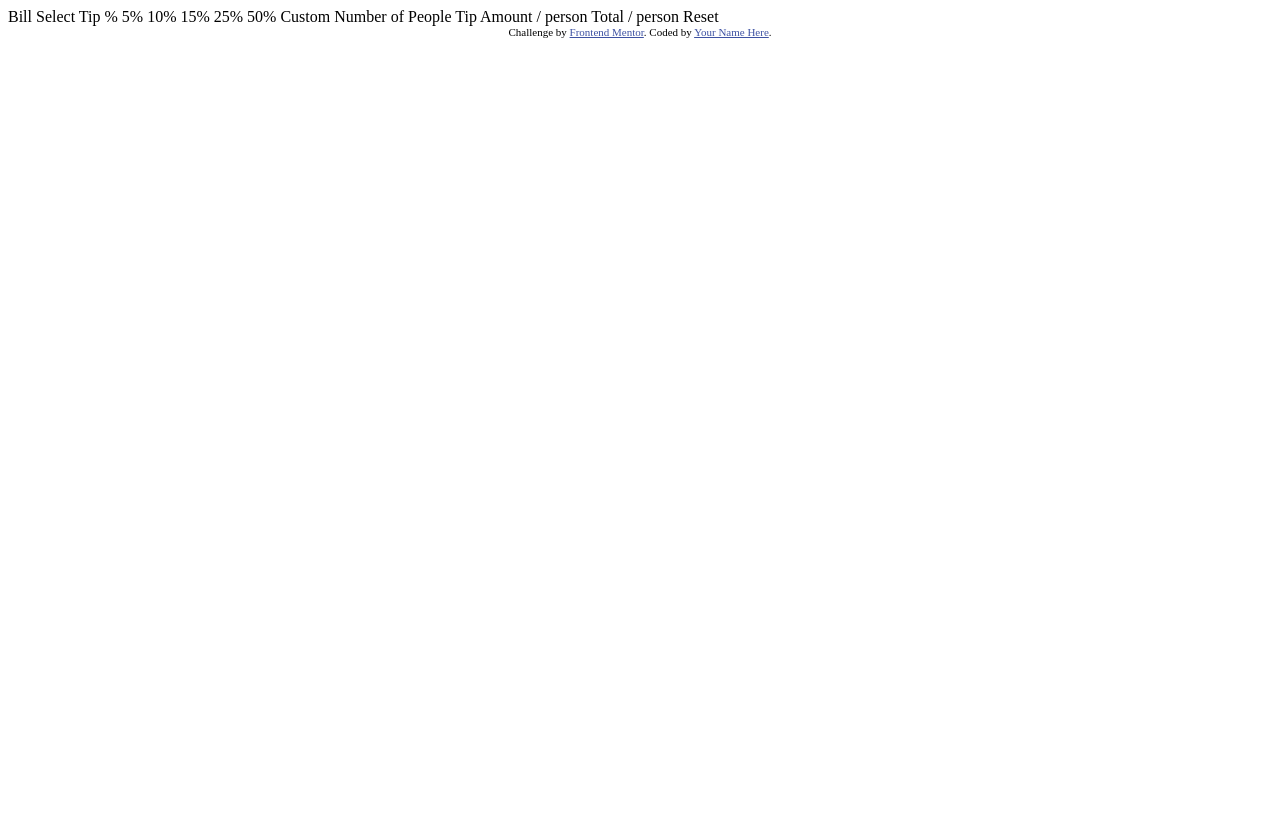
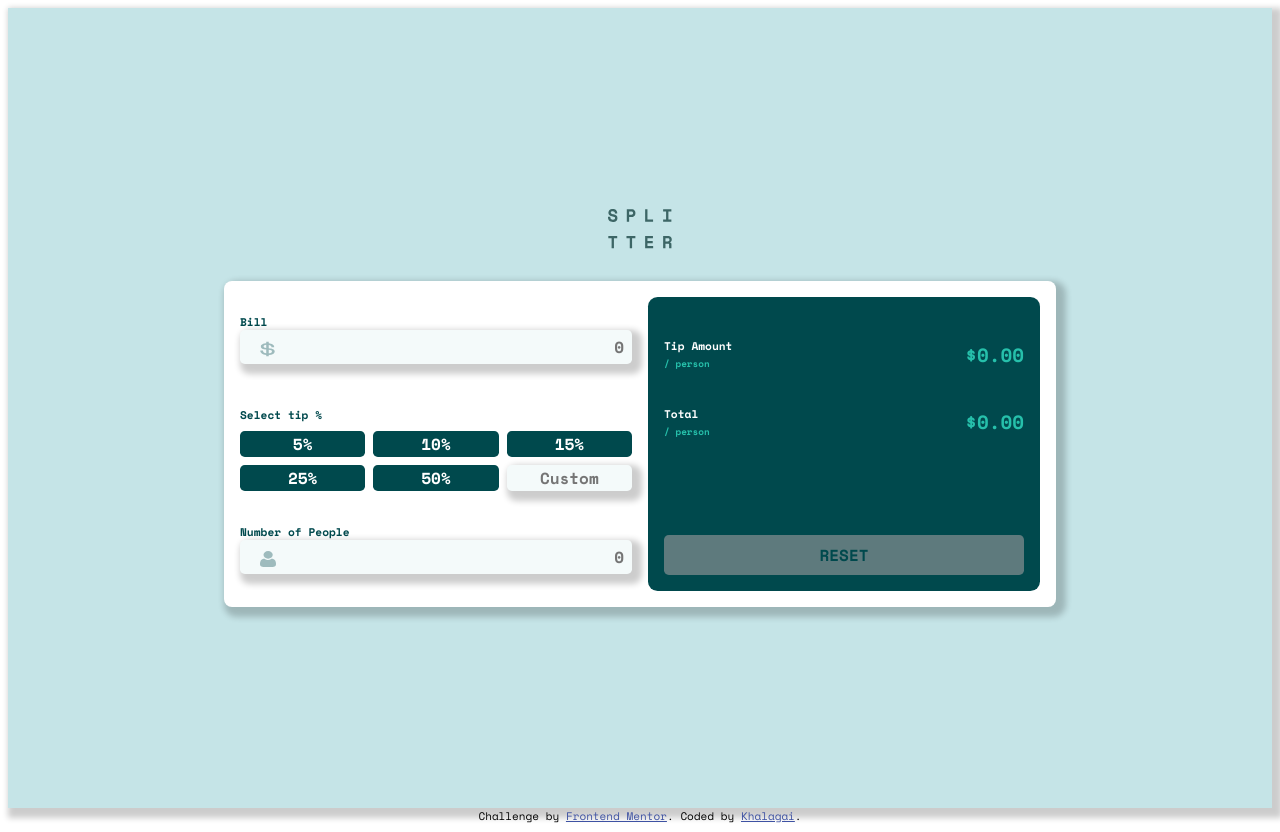
Before and after one commit to khalagai/Tip-Calculator-App, a plain HTML site: page index.html in a window 1280 px wide. Before the commit the page ends 800 px from the top, so only its background shows below. Drawn offline with nearby package versions, Linux system fonts and the light colour scheme.

Commit message:
Add files via upload

```diff
--- a/index.html
+++ b/index.html
@@ -2,43 +2,60 @@
 <html lang="en">
 <head>
   <meta charset="UTF-8">
-  <meta name="viewport" content="width=device-width, initial-scale=1.0"> <!-- displays site properly based on user's device -->
-
+  <meta name="viewport" content="width=device-width, initial-scale=1.0">
   <link rel="icon" type="image/png" sizes="32x32" href="./images/favicon-32x32.png">
-
+  <link rel="preconnect" href="https://fonts.googleapis.com">
+  <link rel="preconnect" href="https://fonts.gstatic.com" crossorigin>
+  <link href="https://fonts.googleapis.com/css2?family=Space+Mono:ital,wght@0,400;0,700;1,400;1,700&display=swap" rel="stylesheet">
+  <link rel="stylesheet" href="./styles.css">
   <title>Frontend Mentor | Tip calculator app</title>
-
-  <!-- Feel free to remove these styles or customise in your own stylesheet 👍 -->
-  <style>
-    .attribution { font-size: 11px; text-align: center; }
-    .attribution a { color: hsl(228, 45%, 44%); }
-  </style>
 </head>
 <body>
-
-  Bill
-
-  Select Tip %
-  5%
-  10%
-  15%
-  25%
-  50%
-  Custom
-
-  Number of People
-
-  Tip Amount
-  / person
-
-  Total
-  / person
-
-  Reset
-
+  <div class="container">
+    <div class="header">
+      <img src="./images/logo.svg" alt="logo">
+    </div>
+    <div class="card">
+      <div class="people first">
+        <label for="">Bill <small id="bill-required"></small></label>
+        <input type="text" id="bill" placeholder="0">
+        <img id="dollar" src="./images/icon-dollar.svg" alt="dollar sign">
+      </div>
+      <div class="bill-tip">
+        <div class="tip">Select tip %</div>
+        <div class="one" data-tip="5"><button>5%</button></div>
+        <div class="two" data-tip="10"><button>10%</button></div>
+        <div class="three" data-tip="15"><button>15%</button></div>
+        <div class="four" data-tip="25"><button>25%</button></div>
+        <div class="five" data-tip="50"><button> 50%</button></div>
+        <div class="six"><input id="six" type="text" placeholder="Custom"></div>
+      </div>
+      <div class="people second">
+        <label for="">Number of People <small id="people-required"></small></label>
+        <input type="text" id="people" placeholder="0">
+        <img id="person" src="./images/icon-person.svg" alt="person icon">
+      </div>
+      <div class="totals">
+        <div class="cash-tip">
+          <p><span>Tip Amount</span><br>
+            <small>/ person</small></p>
+          <p id="tipOne">$0.00</p>
+        </div>
+        <div class="cash-tip">
+          <p><span>Total</span><br>
+            <small>/ person</small></p>
+          <p id="tipTotal">$0.00</p>
+        </div>
+        <div class="reset">
+          <button id="reset">Reset</button>
+        </div>
+      </div>
+    </div>
+  </div>
   <div class="attribution">
     Challenge by <a href="https://www.frontendmentor.io?ref=challenge" target="_blank">Frontend Mentor</a>.
-    Coded by <a href="#">Your Name Here</a>.
+    Coded by <a href="#">Khalagai</a>.
   </div>
+  <script src="./index.js" charset="UTF-8"></script>
 </body>
 </html>
```
